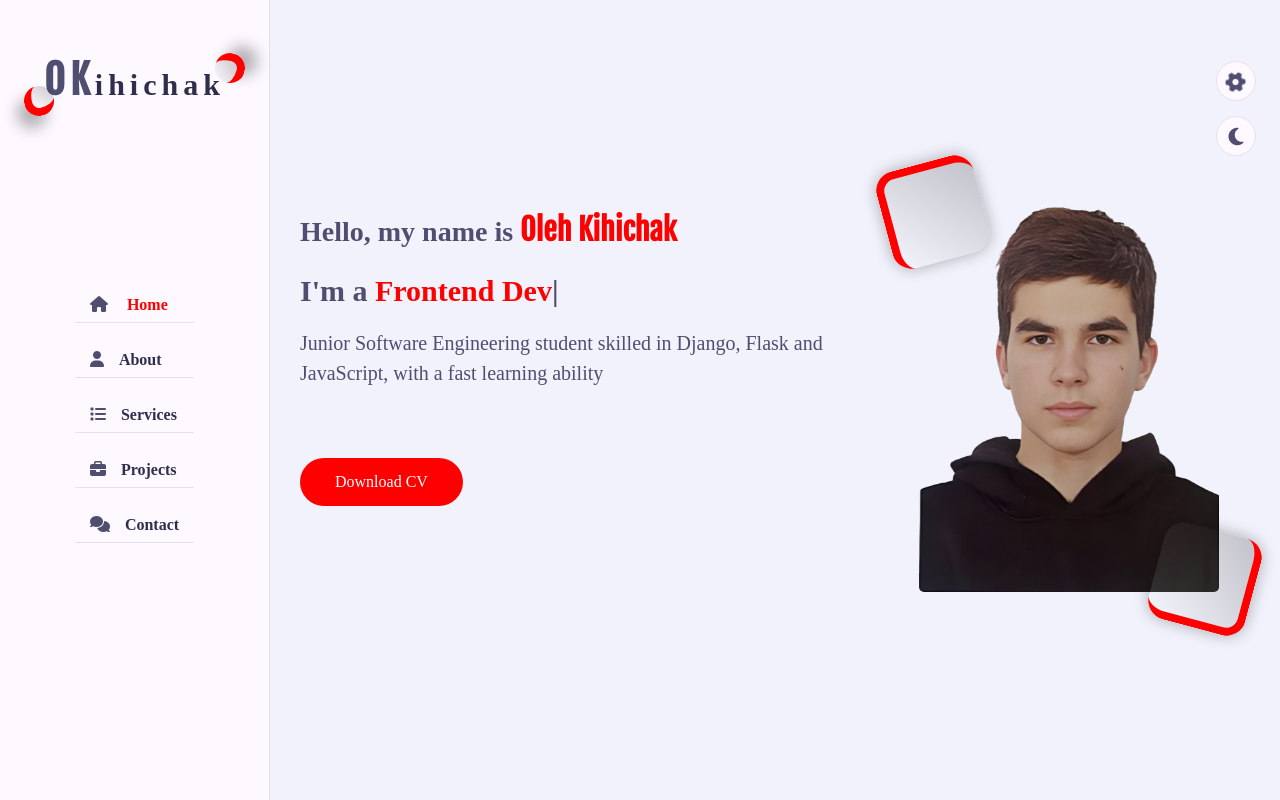
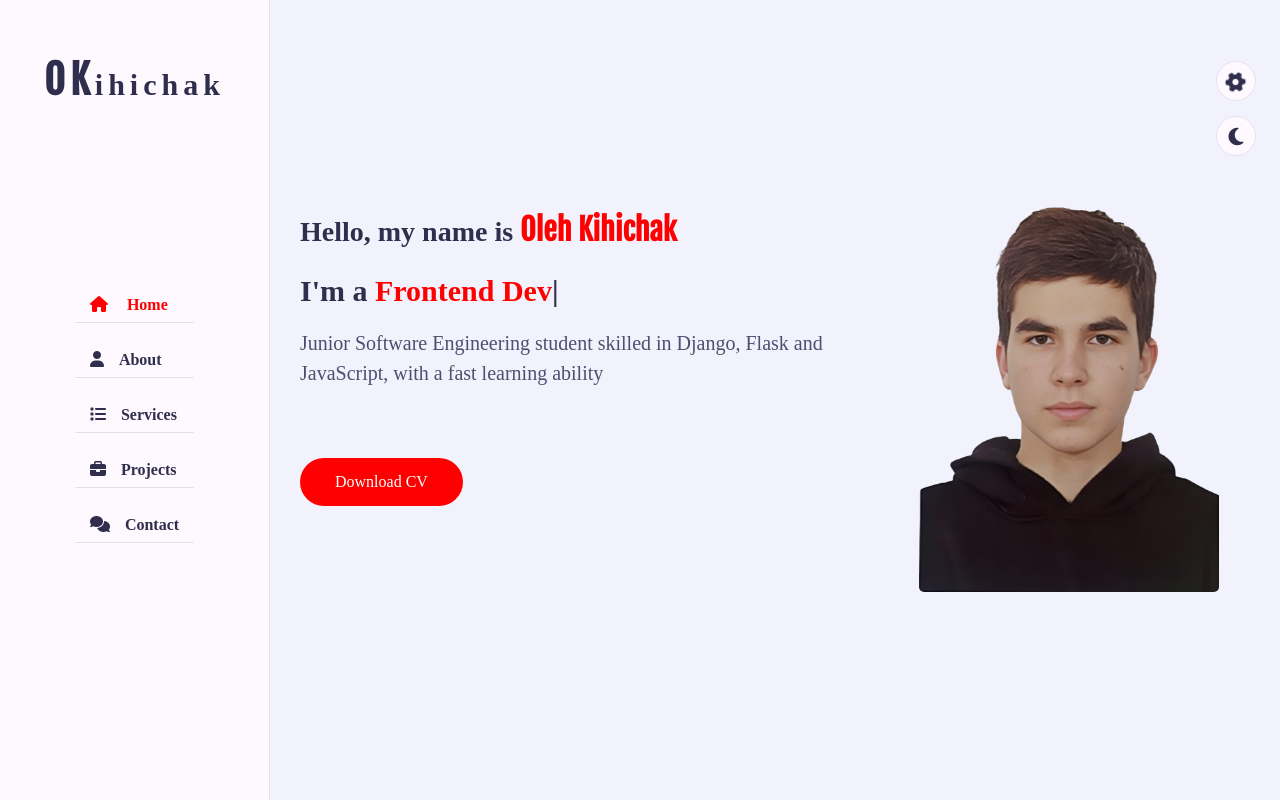
Before and after one commit to OKihichak/portfolio-website, a plain HTML site: page index.html in a window 1280 px wide. Drawn offline with nearby package versions, Linux system fonts and the light colour scheme.

Commit message:
Add files via upload

```diff
--- a/css/style.css
+++ b/css/style.css
@@ -8,6 +8,7 @@
     --bg-black-50: #e8dfec;
     --text-black-900:#302e4d;
     --text-black-700:#504e70;
+    --text-portfolio:#e8dfec;
 }
 
 body.dark
@@ -237,14 +238,14 @@ ul
     position: relative;
 }
 
-* {
+/* * {
     margin: 0;
     padding: 0;
     outline: none;
     text-decoration: none;
     box-sizing: border-box;
     color: var(--text-black-700);
-}
+} */
 
 .aside .logo a span
 {
@@ -252,7 +253,7 @@ ul
     font-size: 40px;
 }
 
-.aside .logo a::before {
+/* .aside .logo a::before {
     content: '';
     position: absolute;
     width: 30px;
@@ -261,10 +262,10 @@ ul
     border-left: 8px solid var(--skin-color);
     bottom: 0;
     left: 0;
-    border-radius: 20px; /* Add rounded corners */
-    box-shadow: -10px 10px 15px rgba(0, 0, 0, 0.3); /* Add a shadow for depth */
-    transform: rotate(-15deg); /* Rotate the element slightly */
-    background: linear-gradient(45deg, rgba(255,255,255,0.1), rgba(0,0,0,0.2)); /* Add a subtle gradient */
+    border-radius: 20px;
+    box-shadow: -10px 10px 15px rgba(0, 0, 0, 0.3);
+    transform: rotate(-15deg);
+    background: linear-gradient(45deg, rgba(255,255,255,0.1), rgba(0,0,0,0.2));
 }
 
 .aside .logo a::after {
@@ -276,11 +277,11 @@ ul
     border-right: 8px solid var(--skin-color);
     top: 0;
     right: 0;
-    border-radius: 20px; /* Add rounded corners */
-    box-shadow: 10px -10px 15px rgba(0, 0, 0, 0.3); /* Add a shadow for depth */
-    transform: rotate(15deg); /* Rotate the element slightly */
-    background: linear-gradient(45deg, rgba(255,255,255,0.1), rgba(0,0,0,0.2)); /* Add a subtle gradient */
-}
+    border-radius: 20px;
+    box-shadow: 10px -10px 15px rgba(0, 0, 0, 0.3);
+    transform: rotate(15deg);
+    background: linear-gradient(45deg, rgba(255,255,255,0.1), rgba(0,0,0,0.2));
+} */
 
 
 .aside .nav-toggler
@@ -444,7 +445,7 @@ h3.my-profession
     position: relative;
 }
 
-.home-img::after {
+/* .home-img::after {
     content: '';
     position: absolute;
     height: 100px;
@@ -453,10 +454,10 @@ h3.my-profession
     border-right: 8px solid var(--skin-color);
     right: 10px;
     bottom: -30px;
-    border-radius: 20px; /* Add rounded corners */
-    box-shadow: 0 0 15px rgba(0, 0, 0, 0.3); /* Add a subtle shadow */
-    transform: rotate(15deg); /* Rotate the element slightly */
-    background: linear-gradient(45deg, rgba(255,255,255,0.1), rgba(0,0,0,0.2)); /* Add a subtle gradient */
+    border-radius: 20px;
+    box-shadow: 0 0 15px rgba(0, 0, 0, 0.3);
+    transform: rotate(15deg);
+    background: linear-gradient(45deg, rgba(255,255,255,0.1), rgba(0,0,0,0.2));
 }
 
 .home-img::before {
@@ -468,11 +469,11 @@ h3.my-profession
     border-left: 8px solid var(--skin-color);
     left: 10px;
     top: -30px;
-    border-radius: 20px; /* Add rounded corners */
-    box-shadow: 0 0 15px rgba(0, 0, 0, 0.3); /* Add a subtle shadow */
-    transform: rotate(-15deg); /* Rotate the element slightly */
-    background: linear-gradient(45deg, rgba(255,255,255,0.1), rgba(0,0,0,0.2)); /* Add a subtle gradient */
-}
+    border-radius: 20px;
+    box-shadow: 0 0 15px rgba(0, 0, 0, 0.3);
+    transform: rotate(-15deg);
+    background: linear-gradient(45deg, rgba(255,255,255,0.1), rgba(0,0,0,0.2));
+} */
 
 
 .home .home-img img
@@ -751,28 +752,6 @@ h3.my-profession
     font-weight: 500;
 }
 
-/* .portfolio .portfolio-item
-{
-    flex: 0 0 33.33%;
-    max-width: 33.33%;
-    margin-bottom: 30px;
-}
-
-.portfolio .portfolio-item-inner
-{
-    border: 6px solid var(--bg-black-100);
-    border-radius: 10px;
-    overflow: hidden;
-    cursor: pointer;
-}
-
-.portfolio .portfolio-item-inner .portfolio-img img
-{
-    width: 100%;
-    display: block;
-}
-
- */
 
  .portfolio .row {
     display: flex;
@@ -820,7 +799,7 @@ h3.my-profession
     display: flex;
     justify-content: space-between;
     align-items: center;
-    color: rgb(218, 206, 206);
+    color: var(--text-portfolio);
     margin-bottom: 10px;
 }
 
@@ -860,8 +839,19 @@ h3.my-profession
     display: block;
 }
 
-
-
+.portfolio-detail-button a {
+    display: block;
+    font-size: 16px;
+    margin-block-start: 1em;
+    margin-block-end: 1em;
+    margin-inline-start: 0px;
+    margin-inline-end: 0px;
+    font-weight: bold;
+    unicode-bidi: isolate;
+    color: var(--text-portfolio);
+    line-height: 1.5;
+    text-decoration: underline;
+}
 
 
 /* Contact */
--- a/index.html
+++ b/index.html
@@ -350,7 +350,7 @@
                                 <div class="portfolio-item-header">
                                     <h3><i class="fa-solid fa-gear fa-spin"></i> Weather Website</h3>
                                     <button class="portfolio-detail-button">
-                                        <a href="https://github.com/OKihichak/weather_world_website"><i class="fa fa-arrow-up-right-from-square"></i></a>
+                                        <a href="https://github.com/OKihichak/weather_world_website">See Details</a>
                                     </button>
                                 </div>
                                 <div class="portfolio-skills">
@@ -370,7 +370,7 @@
                                 <div class="portfolio-item-header">
                                     <h3><i class="fa-solid fa-gear fa-spin"></i> Weather App</h3>
                                     <button class="portfolio-detail-button">
-                                        <a href="https://github.com/OKihichak/weather_world_mobile_app"><i class="fa fa-arrow-up-right-from-square"></i></a>
+                                        <a href="https://github.com/OKihichak/weather_world_mobile_app">See Details</a>
                                     </button>
                                 </div>
                                 <div class="portfolio-skills">
@@ -390,7 +390,7 @@
                                 <div class="portfolio-item-header">
                                     <h3><i class="fa-solid fa-gear fa-spin"></i> Simple Blog App</h3>
                                     <button class="portfolio-detail-button">
-                                        <a href="https://github.com/OKihichak/simple_blog_website"><i class="fa fa-arrow-up-right-from-square"></i></a>
+                                        <a href="https://github.com/OKihichak/simple_blog_website">See Details</a>
                                     </button>
                                 </div>
                                 <div class="portfolio-skills">
@@ -410,7 +410,7 @@
                                 <div class="portfolio-item-header">
                                     <h3><i class="fa-solid fa-gear fa-spin"></i> Simple Social App</h3>
                                     <button class="portfolio-detail-button">
-                                        <a href="https://github.com/OKihichak/simple_social_website"><i class="fa fa-arrow-up-right-from-square"></i></a>
+                                        <a href="https://github.com/OKihichak/simple_social_website">See Details</a>
                                     </button>
                                 </div>
                                 <div class="portfolio-skills">
@@ -428,9 +428,9 @@
                         <div class="portfolio-item padd-15">
                             <div class="portfolio-item-inner shadow-dark">
                                 <div class="portfolio-item-header">
-                                    <h3><i class="fa-solid fa-gear fa-spin"></i> Text To Image Generator</h3>
+                                    <h3><i class="fa-solid fa-gear fa-spin"></i> Image Generator</h3>
                                     <button class="portfolio-detail-button">
-                                        <a href="https://github.com/OKihichak/image_from_text_generation"><i class="fa fa-arrow-up-right-from-square"></i></a>
+                                        <a href="https://github.com/OKihichak/image_from_text_generation">See Details</a>
                                     </button>
                                 </div>
                                 <div class="portfolio-skills">
@@ -449,7 +449,7 @@
                                 <div class="portfolio-item-header">
                                     <h3><i class="fa-solid fa-gear fa-spin"></i> It Security Concepts</h3>
                                     <button class="portfolio-detail-button">
-                                        <a href="images/portfolio/It_Security_Concepts.pdf"  download="It Security Concepts.pdf"><i class="fa-sharp-duotone fa fa-download"></i></a>
+                                        <a href="images/portfolio/It_Security_Concepts.pdf"  download="It Security Concepts.pdf">Download</a>
                                     </button>
                                 </div>
                                 <div class="portfolio-skills">
```
